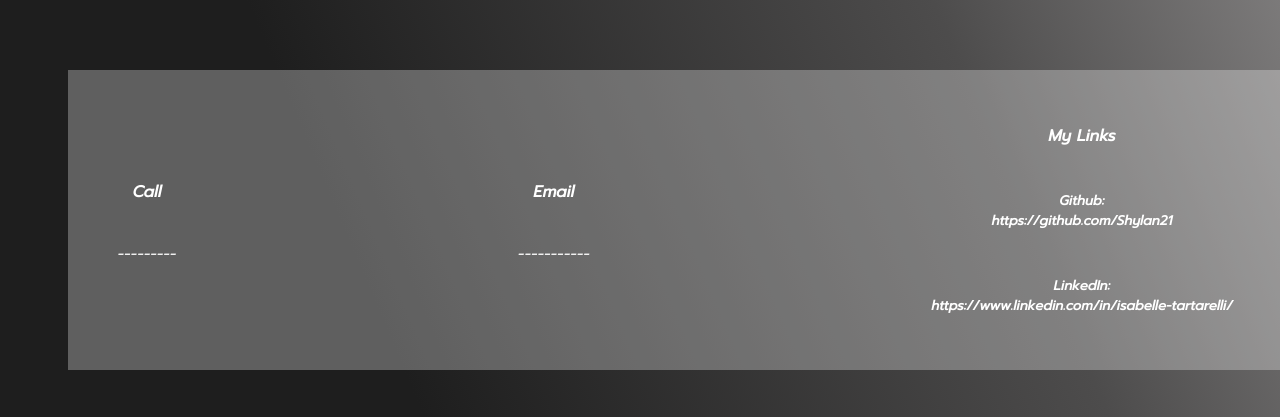
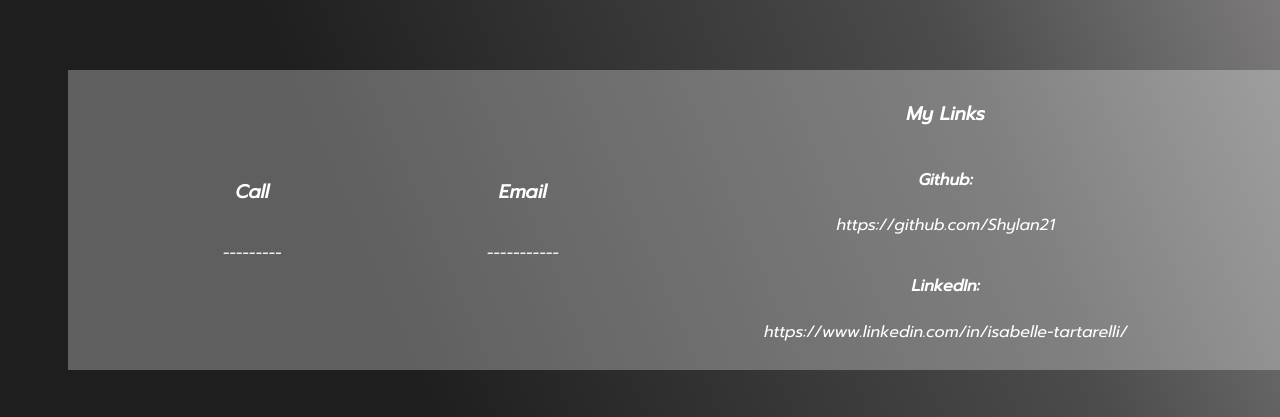
Before and after one commit to Shylan21/Isabelle-Portfolio, a React (Create React App) app: page / in a window 1280 px wide. Shown: the part 3978-4395 px from the top of the page. Built offline with nearby package versions, Linux system fonts and the light colour scheme.

Commit message:
Footer Section almost done

```diff
--- a/src/App.css
+++ b/src/App.css
@@ -443,6 +443,8 @@ footer {
 }
 
 .bgk-footer {
+  /* min-width: 80%;
+  max-width: 90%; */
   width: 90%;
   height: 300px;
   background: rgba(255, 255, 255, 0.29);
@@ -451,7 +453,7 @@ footer {
   display: flex;
   align-self: center;
   align-items: center;
-  justify-content: space-between;
+  justify-content: space-evenly;
 
 }
 
--- a/src/App.js
+++ b/src/App.js
@@ -292,29 +292,27 @@ function App() {
 					<div className="bgk-footer">
 						<div className="number">
 							<div className="footer-row">
-								<h4>Call</h4>
+								<h3>Call</h3>
 								<p>---------</p>
 							</div>
 						</div>
 						<div className="email">
 							<div className="footer-row">
-								<h4>Email</h4>
+								<h3>Email</h3>
 								<p>-----------</p>
 							</div>
 						</div>
 						<div className="links">
 							<div className="footer-row">
-								<h4>My Links</h4>
-								<h5>
-									Github:
-									<br />
-									https://github.com/Shylan21
-								</h5>
-								<h5>
-									LinkedIn:
-									<br />
-									https://www.linkedin.com/in/isabelle-tartarelli/
-								</h5>
+								<h3>My Links</h3>
+								<div className="github-link">
+									<h4>Github:</h4>
+									<p>https://github.com/Shylan21</p>
+								</div>
+								<div className="linkedin-link">
+									<h4>LinkedIn:</h4>
+									<p>https://www.linkedin.com/in/isabelle-tartarelli/</p>
+								</div>
 							</div>
 						</div>
 					</div>
```
